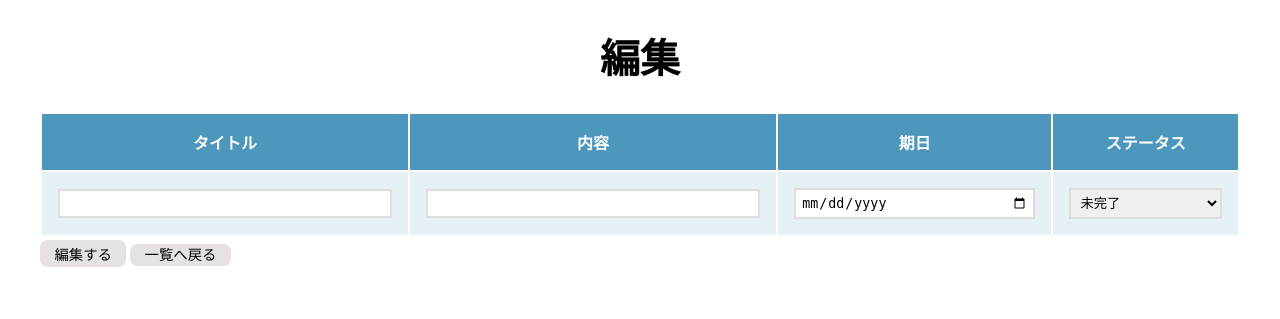
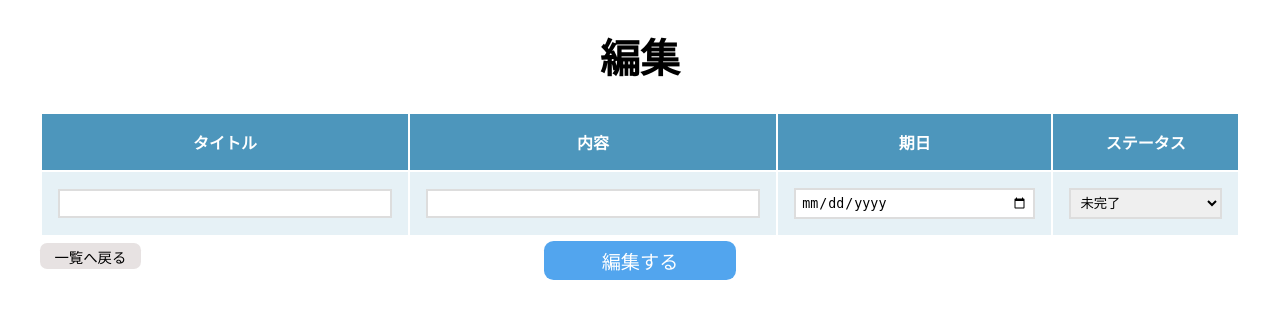
Before and after one commit to tanaka343/task_app, a Flask app: page /1/edit in a window 1280 px wide. Shown: the top 319 px of the page. Run offline with Flask 3, Linux system fonts and the light colour scheme; data that the repository does not hold is empty.

Commit message:
ボタンの色、配置の変更

```diff
--- a/static/style.css
+++ b/static/style.css
@@ -14,7 +14,7 @@ table{
   border-collapse: collapse;
   width: 100%;
   font-size: 1rem;
-  margin-top: 0.2em;
+  margin-top: 0.5em;
 }
 th,td{
   border:2px solid #fff;
@@ -38,14 +38,43 @@ h1{
   border: none;
   border-radius: 0.5em;
   background-color:#e7e2e2 ;
+  margin-top: 0.4em;
+  color: black;
+}
+.button-primary{
+  font-size: 1.2rem;
+  padding: 0.3em 3em;
+  border: none;
+  border-radius: 0.5em;
+  background-color:#52a5ee ;
   margin-top: 0.2em;
-  color: black;
+  color:#fff;
+}
+
+.button-right{
+  text-align: right;
+  margin-right: 0.3rem;
+}
+.button-container{
+  display: flex;
+  justify-content: center;
+
+  position: relative;
+}
+.button-left{
+  position: absolute;
+  left: 0;
 }
 
 .button:hover{
   background-color: #a6a4a1;
   color :#fff;
 }
+.button-primary:hover{
+  background-color: #0b6abe;
+  color: #fff;
+}
+
 table a{
   font-size: 1rem;
   margin-left: 0.5em;
--- a/templates/delete.html
+++ b/templates/delete.html
@@ -24,8 +24,10 @@
         </td>
       </tr>
     </table>
-    <input type="submit" value="削除する" class="button">
-    <a href="/" class="button">一覧へ戻る</a>
+    <div class="button-container">
+      <a href="/" class="button button-left">一覧へ戻る</a>
+      <input type="submit" value="削除する" class="button-primary">
+    </div>
   </form>
 </div>
 
--- a/templates/delete_all.html
+++ b/templates/delete_all.html
@@ -32,8 +32,10 @@
         </tr>
       {% endfor %}
     </table>
-    <input type="submit" value="すべて削除する" class="button">
-    <a href="/" class="button">一覧へ戻る</a>
+    <div class="button-container">
+      <a href="/" class="button button-left">一覧へ戻る</a>
+      <input type="submit" value="すべて削除する" class="button-primary">
+    </div>
   </form>
 </div>
 {% endif %}
--- a/templates/edit.html
+++ b/templates/edit.html
@@ -22,8 +22,10 @@
         </td>
       </tr>
     </table>
-    <input type="submit" value="編集する" class="button">
-    <a href="/" class="button">一覧へ戻る</a>
+    <div class="button-container">
+      <a href="/" class="button button-left">一覧へ戻る</a>
+      <input type="submit" value="編集する" class="button-primary">
+    </div>
   </form>
 </div>
 
--- a/templates/index.html
+++ b/templates/index.html
@@ -2,7 +2,9 @@
 {%block content%}
 <h1>タスク管理アプリ</h1>
 <div class="task">
-  <a href="/regist" class="button">新規登録</a>
+  <div class="button-right">
+    <a href="/regist" class="button-primary">新規登録</a>
+  </div>
   <form action="/delete_all" method="post">
 
       <table border="1">
@@ -35,7 +37,7 @@
         {% endfor %}
       </table>
 
-    <button class="button">一括削除</button>
+    <button class="button">選択したタスクを削除</button>
   </form>
 </div>
 {% endblock %}
--- a/templates/regist.html
+++ b/templates/regist.html
@@ -20,8 +20,10 @@
           </select>
         </td>
     </table>
-    <input type="submit" value="登録する" class="button">
-    <a href="/" class="button">一覧へ戻る</a>
+    <div class="button-container">
+      <a href="/" class="button button-left">一覧へ戻る</a>
+      <input type="submit" value="登録する" class="button-primary">
+    </div>
   </form>
 </div>
 {%endblock%}
```
